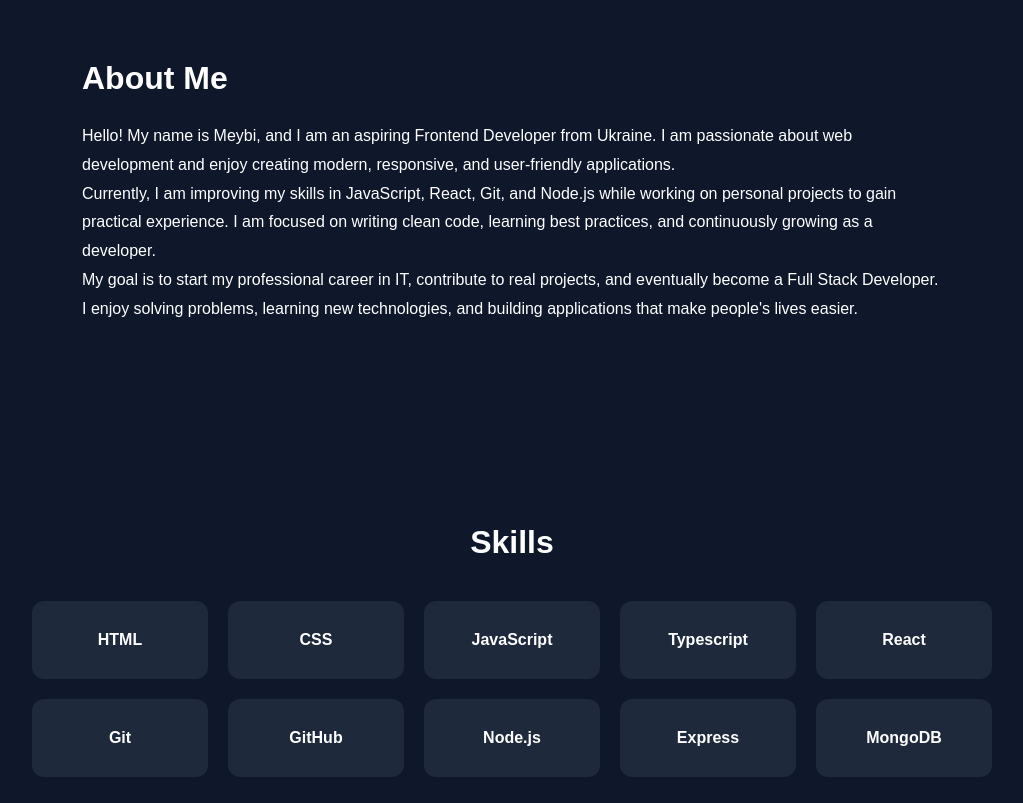
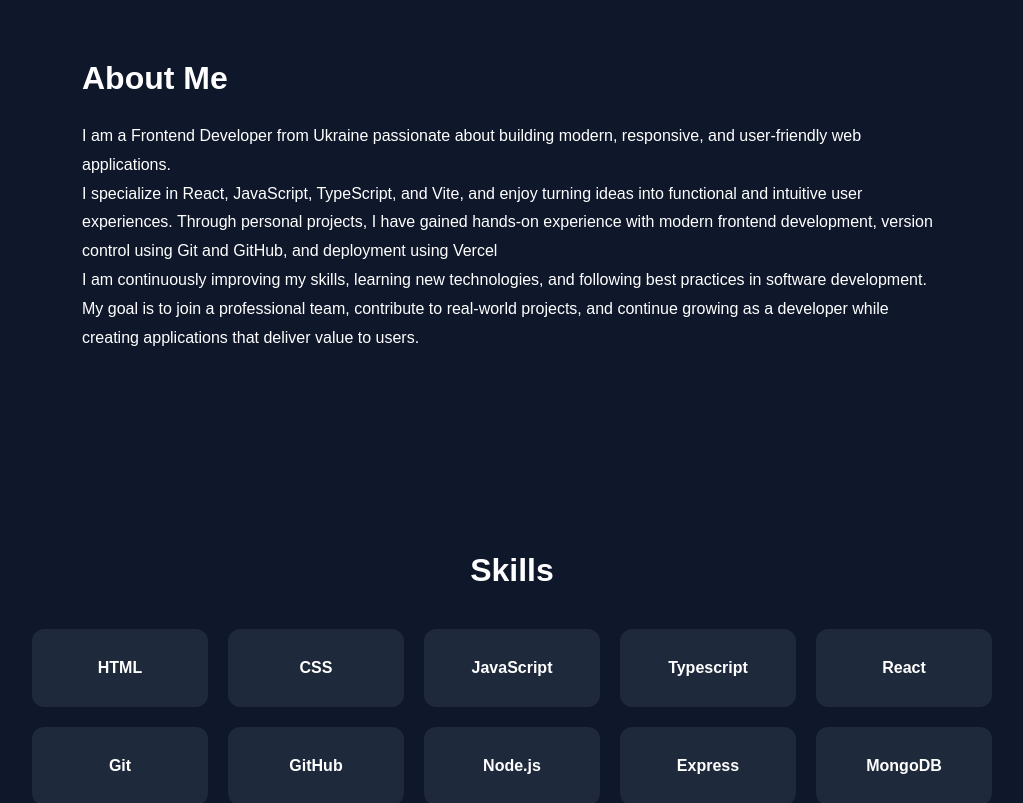
Before and after one commit to kerimovmeybi-bit/my-portfolio, a React (Vite) app: page / in a window 1280 px wide. Shown: the part 840-1643 px from the top of the page, without its empty margins (128-1151 px from the left). Built offline with nearby package versions, Linux system fonts and the light colour scheme.

Commit message:
Update resume with projects

```diff
--- a/src/App.css
+++ b/src/App.css
@@ -385,7 +385,7 @@ html {
 /* Contact-section styles */
 .contact {
     text-align: center;
-    padding: 100px 20px;
+    padding: 60px 20px;
 }
 
 .contact h2 {
@@ -424,8 +424,25 @@ html {
 /* Footer styles */
 .footer {
     text-align: center;
-    padding: 30px;
-    border-top: 1px solid #1e293b;
+    padding: 40px 20px;
+    border-top: 1px solid #334155;
+    margin-top: 50px;
+}
+
+.footer h3 {
+    color: #38bdf8;
+    margin-bottom: 10px;
+}
+
+.footer p {
+    color: #94a3b8;
+    margin: 5px 0;
+}
+
+.footer small {
+    display: block;
+    margin-top: 15px;
+    color: #64748b;
 }
 
 
--- a/src/components/About.jsx
+++ b/src/components/About.jsx
@@ -4,22 +4,21 @@ function About() {
             <h2>About Me</h2>
 
             <p>
-                Hello! My name is Meybi, and I am an aspiring Frontend Developer from
-                Ukraine. I am passionate about web development and enjoy creating modern,
-                responsive, and user-friendly applications.
+                I am a Frontend Developer from Ukraine passionate about building modern,
+                responsive, and user-friendly web applications.
             </p>
             <p>
-                Currently, I am improving my skills in JavaScript, React, Git, and
-                Node.js while working on personal projects to gain practical experience.
-                I am focused on writing clean code, learning best practices, and
-                continuously growing as a developer.
+                I specialize in React, JavaScript, TypeScript, and Vite,
+                and enjoy turning ideas into functional and intuitive user experiences.
+                Through personal projects, I have gained hands-on experience with modern frontend development,
+                version control using Git and GitHub, and deployment using Vercel
             </p>
 
             <p>
-                 My goal is to start my professional career in IT, contribute to real
-                projects, and eventually become a Full Stack Developer. I enjoy solving
-                problems, learning new technologies, and building applications that make
-                people's lives easier.
+                I am continuously improving my skills, learning new technologies,
+                and following best practices in software development. My goal is to join a professional team,
+                contribute to real-world projects, and continue growing as a developer
+                while creating applications that deliver value to users.
             </p>
         </section>
     );
--- a/src/components/Footer.jsx
+++ b/src/components/Footer.jsx
@@ -1,7 +1,15 @@
 function Footer() {
     return (
         <footer className="footer">
-            <p>© 2026 Kerimli Meybi. All rights reserved.</p>
+            <h3>Kerimli Meybi</h3>
+
+            <p>Frontend Developer | React Developer</p>
+
+            <p>Built with React and Vite</p>
+
+            <small>
+                © 2026 Kerimli Meybi. All rights reserved.
+            </small>
         </footer>
     );
 }
```
Also changed, not shown: 2 other files (tests, documents, lock files or other folders).
